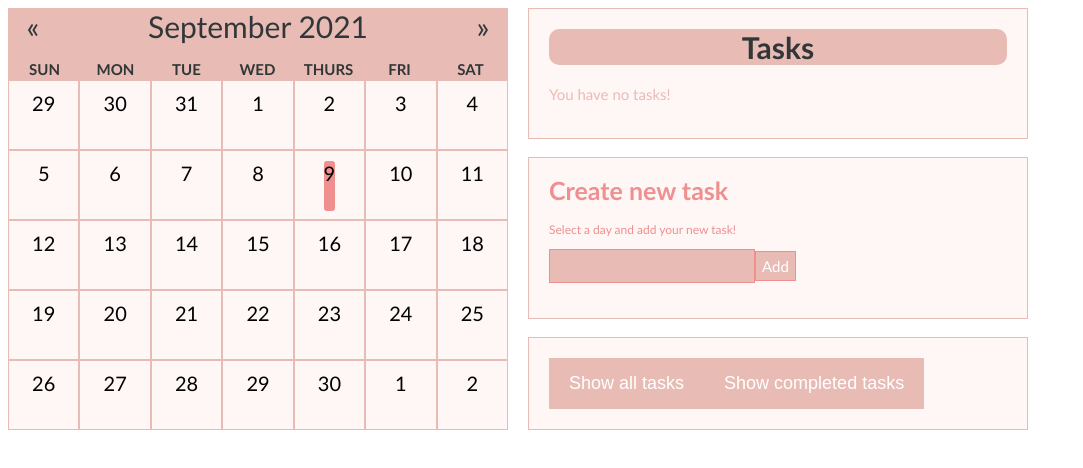
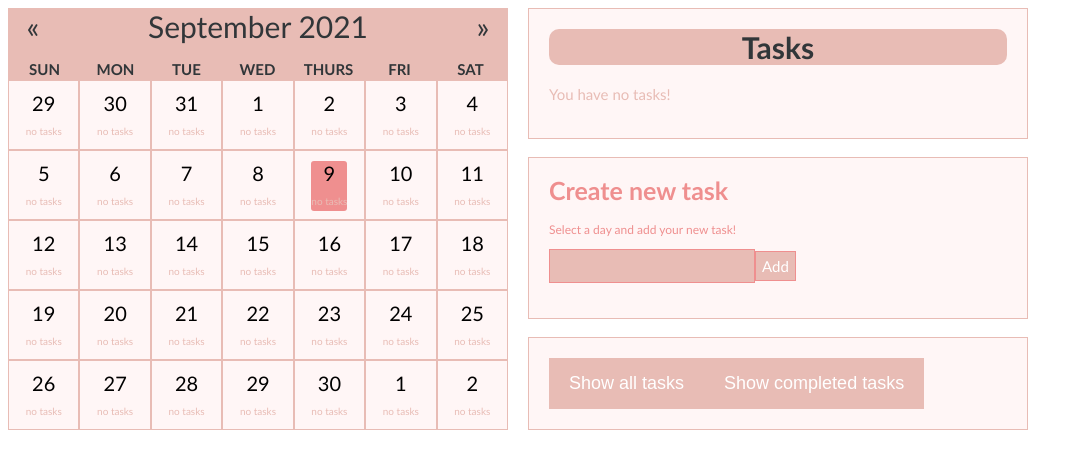
Before and after one commit to johannabertils/calenderwithtodo, a React (Create React App) app: page / in a window 1280 px wide. Shown: the top 468 px of the page, without its empty margins (0-1083 px from the left). Built offline with nearby package versions, Linux system fonts and the light colour scheme.

Commit message:
fixing bug -tasks not showing when no value in local storgae

```diff
--- a/src/components/Calendar/calendar.js
+++ b/src/components/Calendar/calendar.js
@@ -12,24 +12,26 @@ export default function Calendar({ selectedDate }) {
     function getTaskCount(day) {
         let dataFromLocalStorage = localStorage.getItem('data');
         let data = JSON.parse(dataFromLocalStorage)
+        let message =  "no tasks";
 
         if (data === null) {
-            console.log("nodata");
+           return message;
         } else {
             let getday = day.format("MM/DD/YYYY")
             let countOccurences =
-
                 data.filter(function (value) {
-                    if (value.completed == false) {
+                    if (value.completed === false) {
                         return value.date === getday;
                     }
                 }).length
+
             switch (countOccurences) {
                 case 0: return "no tasks";
                 case 1: return "1 task";
                 default: return countOccurences.toString() + " tasks";
             }
         }
+
     }
 
     // get days, month and year values
--- a/src/components/Todolist/todolist.js
+++ b/src/components/Todolist/todolist.js
@@ -1,4 +1,4 @@
-import React, { useState, useEffect } from 'react';
+import React, { useState } from 'react';
 import './todolist.css';
 
 export default function ToDoList() {
@@ -53,7 +53,7 @@ export default function ToDoList() {
                             <button className="donebtn">Marked as done</button></p></div>
                 }
             })
-        setCompleted(showTasks)
+ setCompleted(showTasks)
 
         if (foundincomplitedTasks === false){
             let noCompletedTasks = <div className="taskname"> <p className="notasksmessage">You have no completed tasks!</p> </div>;
```
